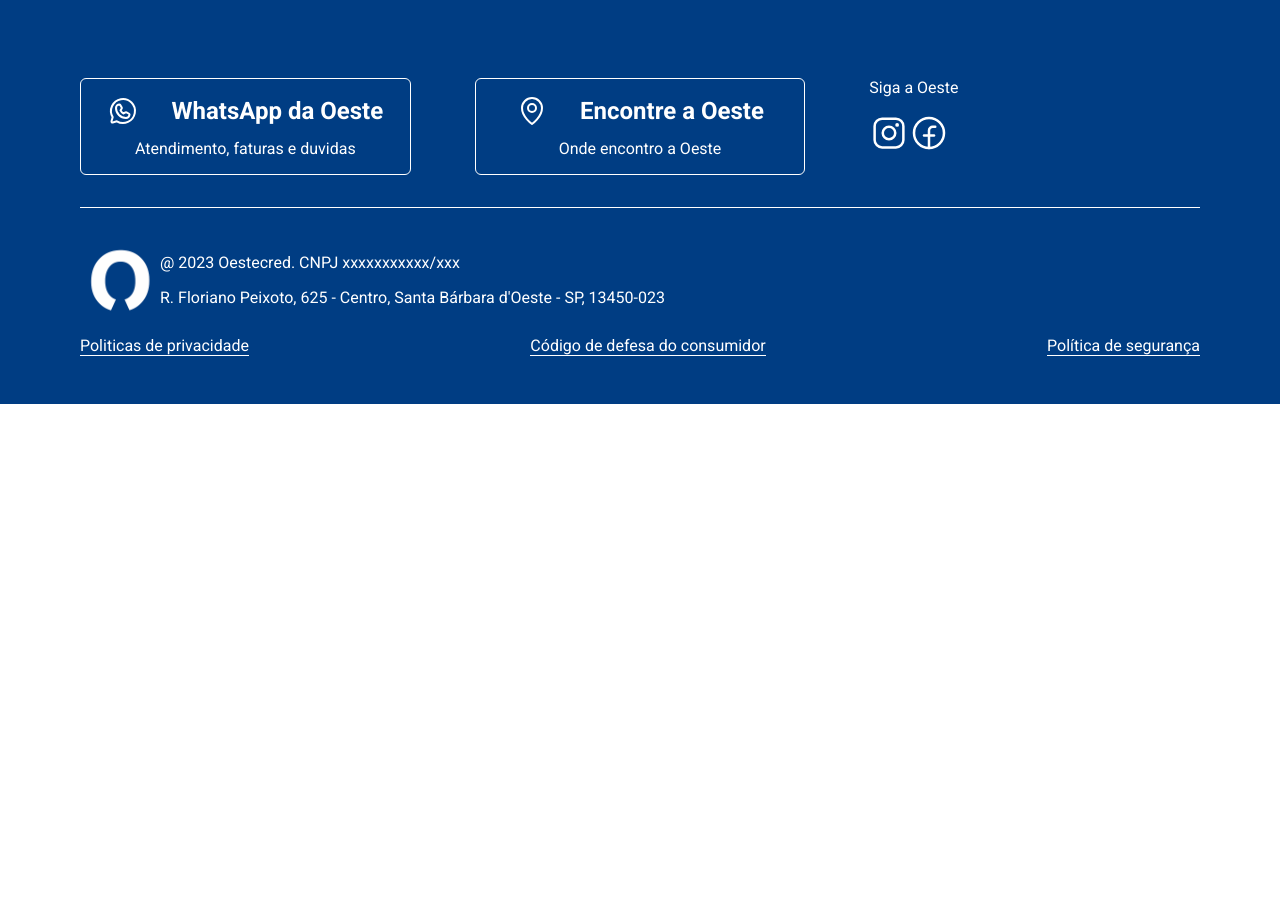
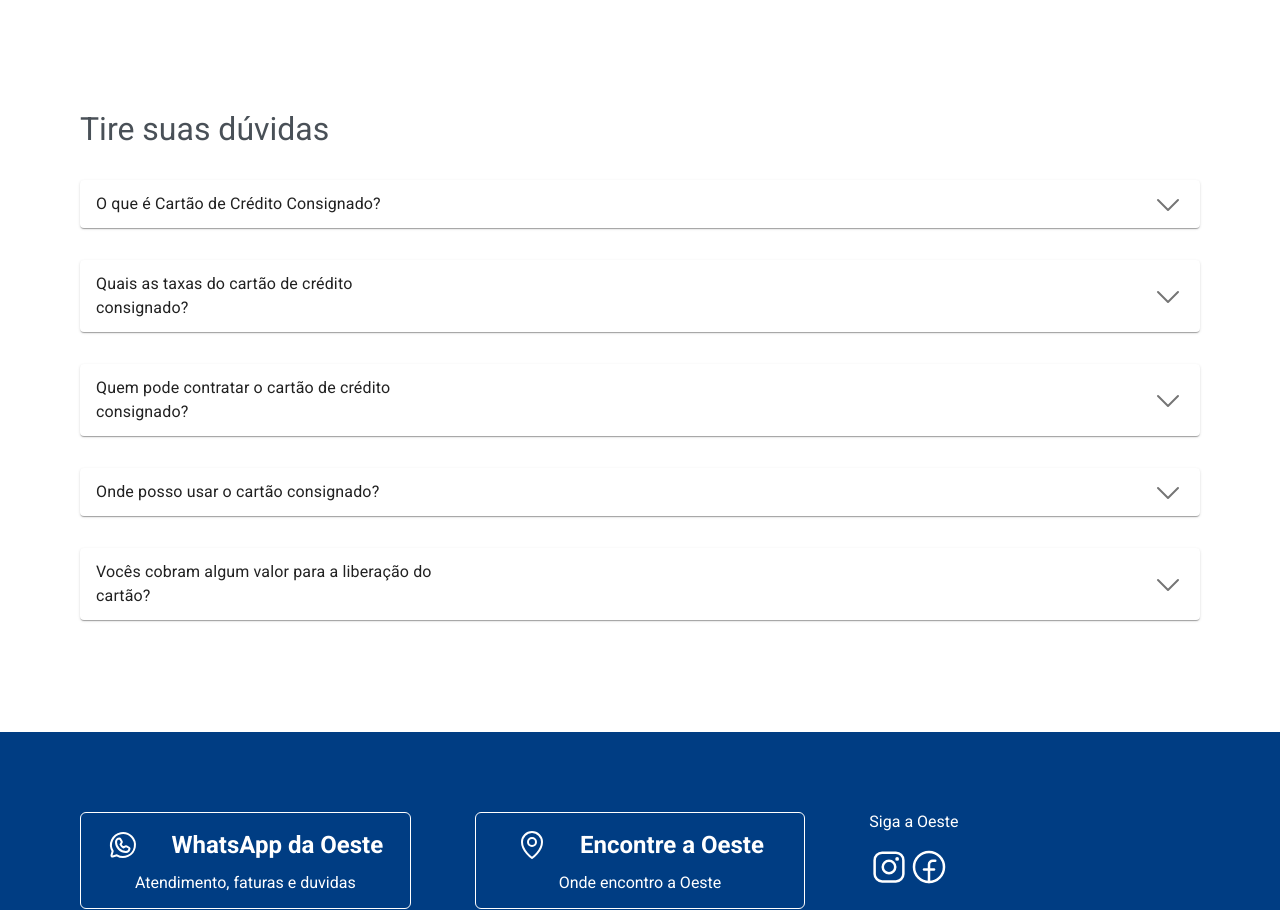
Before and after one commit to Catalendas/Oeste_financeira, a React (Vite) app: page /cartaoconsignado in a window 1280 px wide. Shown: the part 1776-2686 px from the top of the page. Before the commit the page ends 2180 px from the top, so only its background shows below. Built offline with nearby package versions, Linux system fonts and the light colour scheme.

Commit message:
responsive page cartaoonsignado

```diff
--- a/src/Pages/About/index.tsx
+++ b/src/Pages/About/index.tsx
@@ -24,8 +24,6 @@
             <CardContainer>
 
             </CardContainer>
-
-            <Simulator/>
         </AboutContainer>
     )
 }
--- a/src/Pages/cartaoConsignado/components/About/styled.ts
+++ b/src/Pages/cartaoConsignado/components/About/styled.ts
@@ -4,6 +4,11 @@
     display: flex;
     gap: 5rem;
     margin-top: 2rem;
+
+    @media(max-width: 520px) {
+        padding: 1rem;
+        flex-direction: column;
+    }
 `
 
 export const VantageContainer = styled.div`
@@ -17,12 +22,20 @@
         font-size: 2rem;
         font-weight: 400;
     }
+
+    @media(max-width: 520px) {
+        width: 100%;
+    }
 `
 
 export const Caracteristic = styled.div`
     width: 100%;
     display: grid;
     grid-template-columns: repeat(2, 1fr);
+
+    @media(max-width: 520px) {
+        grid-template-columns: repeat(1, 1fr);
+    }
 `
 
 export const CaracteristicOptions = styled.div`
--- a/src/Pages/cartaoConsignado/components/Banner/styled.ts
+++ b/src/Pages/cartaoConsignado/components/Banner/styled.ts
@@ -10,6 +10,15 @@
 
     img {
         width: 30rem;
+    }
+
+    @media(max-width: 520px) {
+
+        padding: 1rem;
+
+        img {
+            display: none;
+        }
     }
 `
 
--- a/src/Pages/cartaoConsignado/components/Layer/styled.ts
+++ b/src/Pages/cartaoConsignado/components/Layer/styled.ts
@@ -15,6 +15,15 @@
             font-size: 2rem;
             font-weight: 400;
 
+        }
+    }
+
+    @media(max-width: 520px) {
+        height: 100%;
+        padding: 1rem;
+        > div {
+            flex-direction: column;
+            gap: 1rem;
         }
     }
 `
--- a/src/Pages/cartaoConsignado/components/benfits/styled.ts
+++ b/src/Pages/cartaoConsignado/components/benfits/styled.ts
@@ -24,4 +24,13 @@
     img {
         width: 30rem;
     }
+
+    @media(max-width: 520px) {
+
+        padding: 1rem;
+
+        img {
+            display: none;
+        }
+    }
 `
--- a/src/Pages/cartaoConsignado/index.tsx
+++ b/src/Pages/cartaoConsignado/index.tsx
@@ -1,8 +1,9 @@
+import { Acordion } from "../../components/Acordion";
 import { Abaut } from "./components/About";
 import { Banner } from "./components/Banner";
 import { Benefitis } from "./components/benfits";
 import { Layer } from "./components/Layer";
-import { CartaoConsignadoBanner } from "./styled";
+import { AcordionContainer, CartaoConsignadoBanner } from "./styled";
 
 
 export function CartaoConsignado() {
@@ -12,6 +13,24 @@
             <Abaut />
             <Layer />
             <Benefitis />
+            <AcordionContainer className="container">
+                <h2>Tire suas dúvidas</h2>
+                <Acordion title="O que é Cartão de Crédito Consignado?" content="
+                O cartão consignado é semelhante a um cartão de crédito comum. A grande diferença é que o valor mínimo da fatura do cartão é descontado automaticamente do benefício ou do contracheque, reduzindo as chances de inadimplência."/>
+
+                <Acordion title="Quais as taxas do cartão de crédito consignado?" content="
+                A taxa de juros do cartão de crédito consignado, na modalidade do rotativo, é de 3,06% ao mês. Mesmo sendo uma taxa menor do que a dos cartões de crédito comuns, recomendamos que você sempre pague o valor total da fatura, após o desconto do valor mínimo."/>
+
+                <Acordion title="Quem pode contratar o cartão de crédito consignado?" content="
+                Aposentados e pensionistas do INSS, bem como servidores públicos de instituições que tenham convênio com o BMG, desde que tenham margem consignável disponível." />
+
+                <Acordion title="Onde posso usar o cartão consignado?" content="
+                O cartão de crédito consignado pode ser usado em estabelecimentos credenciados à bandeira Mastercard, nacionais ou internacionais, de forma online ou presencial, para realização de compras e pagamento de serviços. Você também pode utilizá-lo para realização de saques* de parte do limite de crédito do cartão (*sujeito à incidência de encargos, consulte condições)."  />
+
+                <Acordion title="Vocês cobram algum valor para a liberação do cartão?" content="
+                Para emissão de primeira e segunda via do cartão pode haver um pequeno custo, conforme sejam as condições do seu convênio. Em caso de cobrança, você será avisado antes de contratar, fique tranquilo!" />
+
+            </AcordionContainer>
         </CartaoConsignadoBanner>
     )
 }
--- a/src/Pages/cartaoConsignado/styled.ts
+++ b/src/Pages/cartaoConsignado/styled.ts
@@ -3,3 +3,21 @@
 export const CartaoConsignadoBanner = styled.div`
 
 `
+
+export const AcordionContainer = styled.div`
+    margin-top: 7rem;
+    margin-bottom: 7rem;
+    display: flex;
+    flex-direction: column;
+    gap: 2rem;
+
+    h2 {
+        font-weight: 400;
+        font-size: 2rem;
+        color: ${({ theme }) => theme.colors["base-grey"]};
+    }
+
+    @media(max-width: 520px) {
+        padding: 0 1rem;
+    }
+`
```
